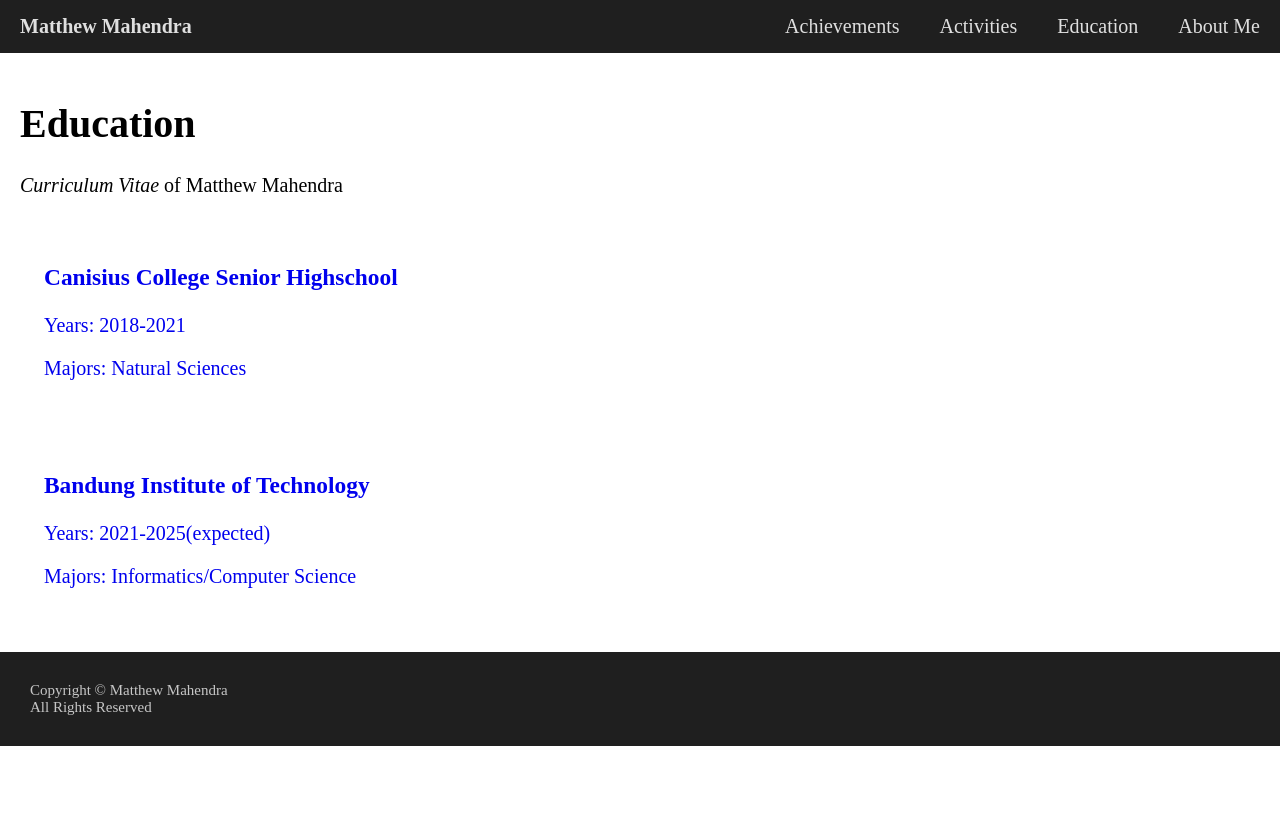
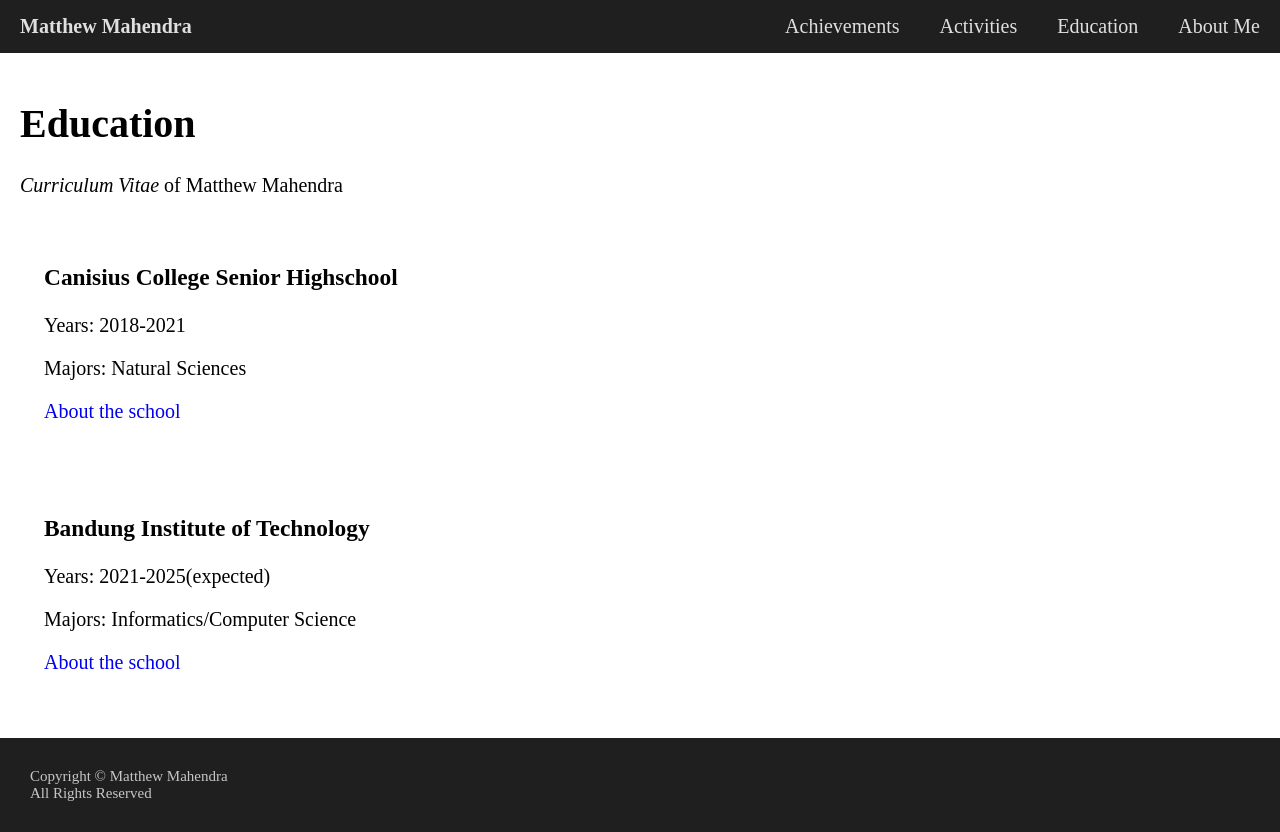
Before and after one commit to MHEN2606/about-me-web, a React (Create React App) app: page /education in a window 1280 px wide. Before the commit the page ends 800 px from the top, so only its background shows below. Built offline with nearby package versions, Linux system fonts and the light colour scheme; data requests are answered from the project's data file.

Commit message:
Show all version. Cannot work out the filtering by id on JSON

```diff
--- a/src/education.js
+++ b/src/education.js
@@ -7,15 +7,16 @@
         <p><i>Curriculum Vitae</i> of Matthew Mahendra</p>
 
         {education.map((education)=>
-        <Link to={`/schooldetail/${education.id}`} key={education.id}>
-            <div className='column'>
+
+            <div className='column' key={education.id}>
                 <div>
                     <h3>{education.school}</h3>
                     <p>Years: {education.years}</p>
                     <p>Majors: {education.major}</p>
+                    <p><Link to={`/schooldetail/${education.id}`} key={education.id}>About the school</Link></p>
                 </div>
             </div>
-        </Link>
+
         )}
         </>
     );
```
